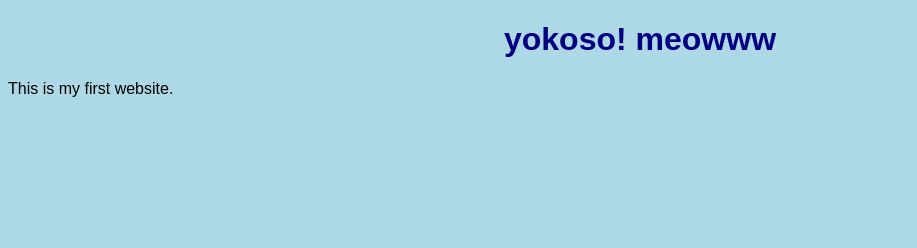
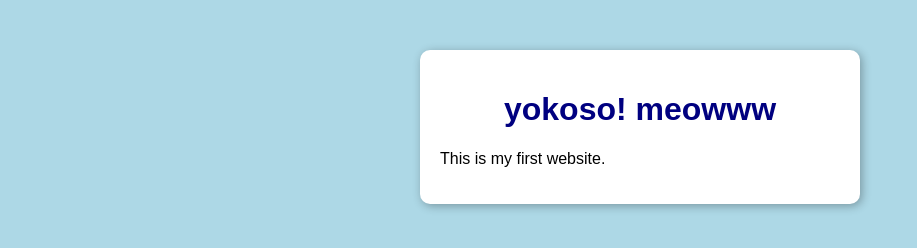
Before and after one commit to prabhaprabha9021-rgb/my-first-website, a plain HTML site: page index.html in a window 1280 px wide. Shown: the whole page, without its empty margins (0-917 px from the left). Drawn offline with Linux system fonts and the light colour scheme.

Commit message:
Update style.css

```diff
--- a/style.css
+++ b/style.css
@@ -7,3 +7,11 @@ h1 {
   color: navy;
   text-align: center;
 }
+.card {
+  background-color: white;
+  padding: 20px;
+  max-width: 400px;
+  margin: 50px auto;
+  border-radius: 10px;
+  box-shadow: 2px 2px 10px rgba(0,0,0,0.3);
+}
```
